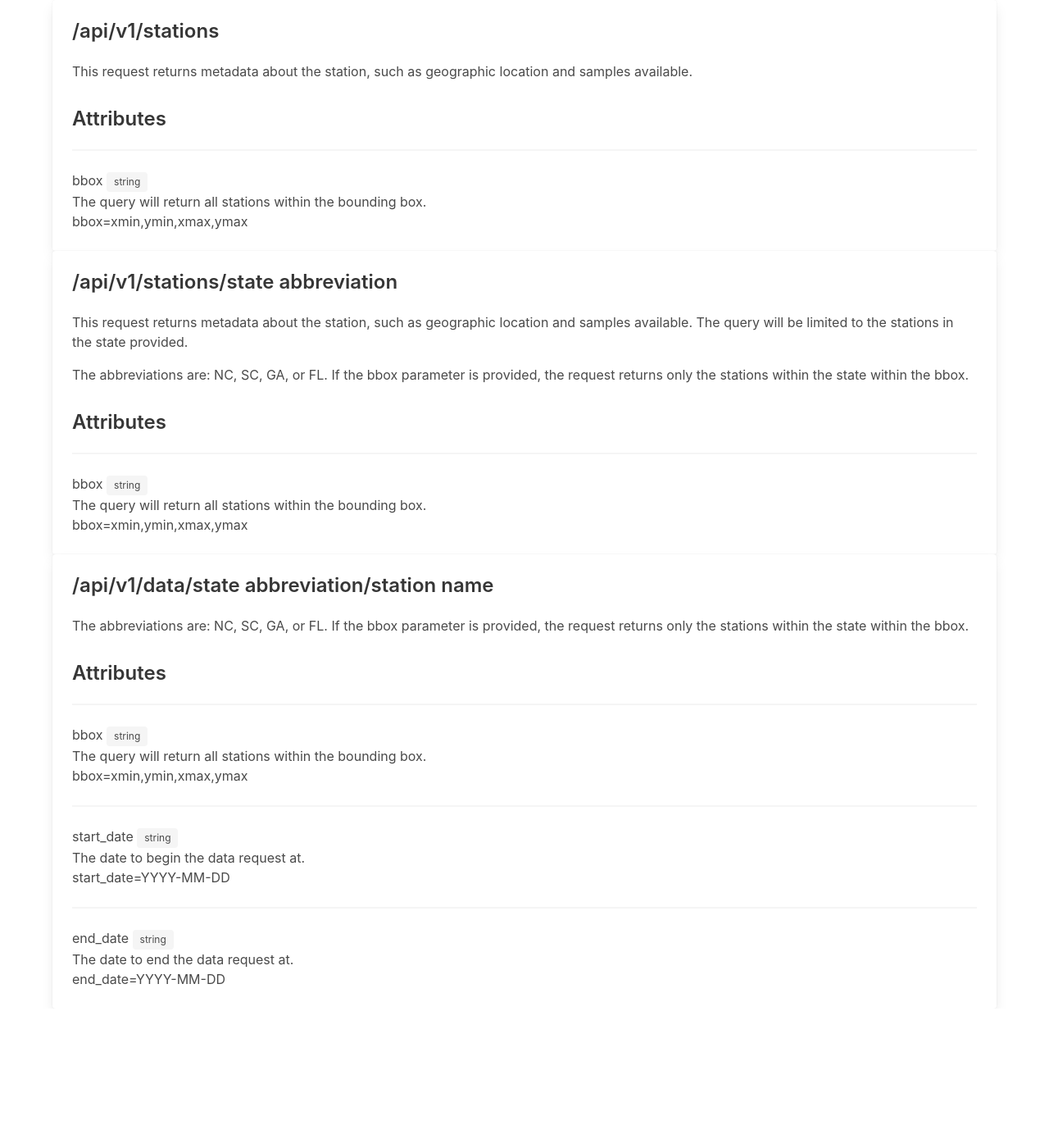
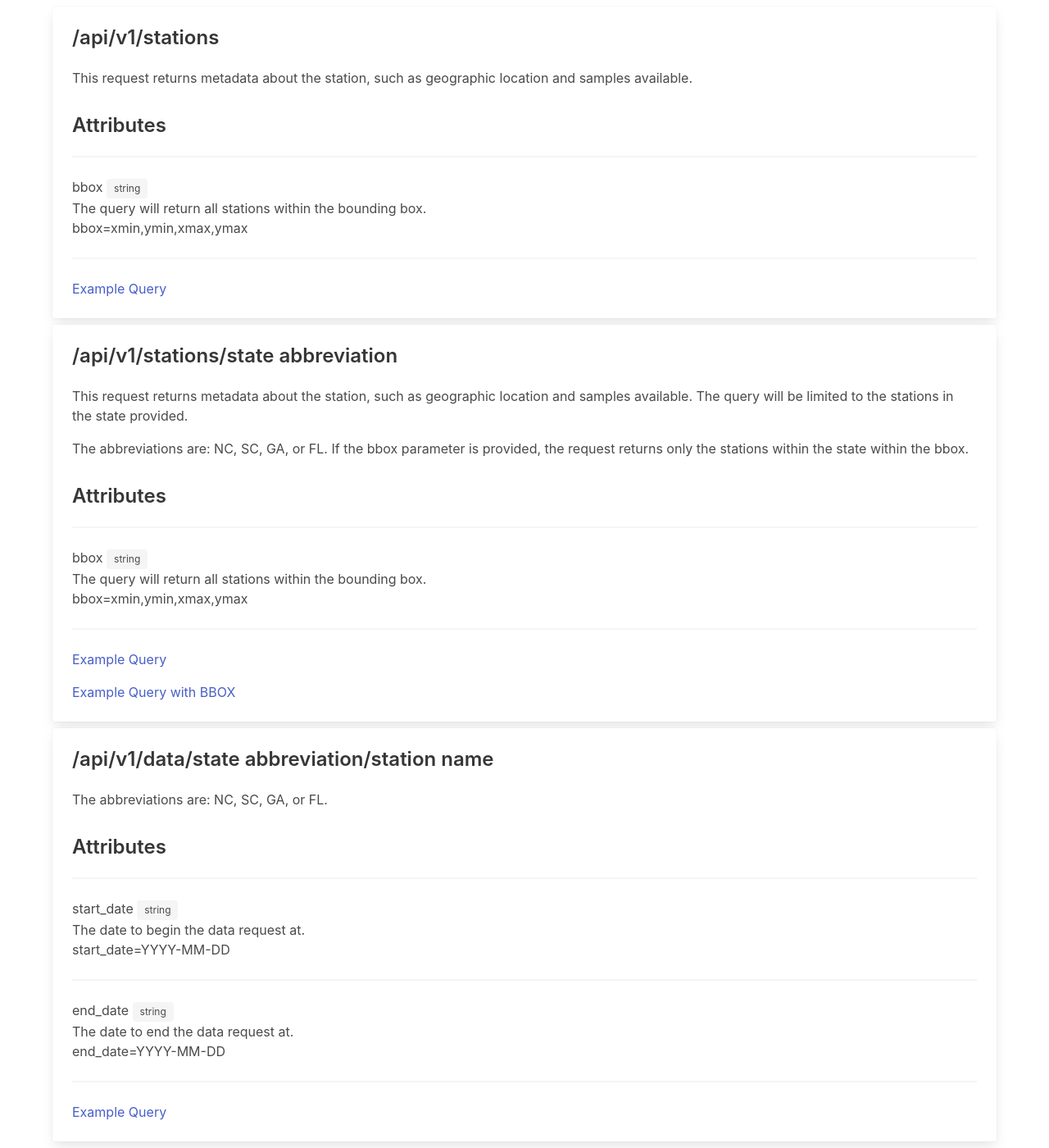
Before and after one commit to DanRamage/Shellbase-REST, a Python web app: template shellbaseapi/templates/api_help.html in a window 1280 px wide. Shown: the whole page at 82% size. Before the commit the page ends 1226 px from the top, so only its background shows below. Run offline with Jinja, Linux system fonts and the light colour scheme; the template is opened without the code that fills it, so the values that code supplies are empty.

Commit message:
Added example queries and some margins for the card.

```diff
--- a/shellbaseapi/templates/api_help.html
+++ b/shellbaseapi/templates/api_help.html
@@ -5,7 +5,7 @@
 {% block app_body %}
     <div class="container">
         <table class="u-full-width">
-            <div class="card">
+            <div class="card mt-2 mb-2">
                 <div class="card-content">
                     <div class="media-content">
                         <p class="title is-4">
@@ -24,7 +24,9 @@
                                     <p>
                                     bbox=xmin,ymin,xmax,ymax
                                     <br>
-
+                                    <hr>
+                                    <p>
+                                        <a href="http://shellbaseapi.howsthebeach.org/api/v1/stations" target="_blank">Example Query</a>
                                     </p>
 
                                 </div>
@@ -33,7 +35,7 @@
                 </div>
             </div>
     </div>
-            <div class="card">
+            <div class="card mt-2 mb-2">
                 <div class="card-content">
                     <div class="media-content">
                         <p class="title is-4">
@@ -60,6 +62,13 @@
                                     <br>
 
                                     </p>
+                                    <hr>
+                                    <p>
+                                        <a href="http://shellbaseapi.howsthebeach.org/api/v1/sc/stations" target="_blank">Example Query</a>
+                                    </p>
+                                    <p>
+                                        <a href="http://shellbaseapi.howsthebeach.org/api/v1/sc/stations?bbox=-81.1,32.8,-77.8,34" target="_blank">Example Query with BBOX</a>
+                                    </p>
 
                                 </div>
                             </p>
@@ -67,7 +76,7 @@
                 </div>
             </div>
     </div>
-            <div class="card">
+            <div class="card mt-2 mb-2">
                 <div class="card-content">
                     <div class="media-content">
                         <p class="title is-4">
@@ -77,22 +86,13 @@
                             <p>
                             </p>
                             <p>
-                            The abbreviations are: NC, SC, GA, or FL. If the bbox parameter is provided, the request
-                            returns only the stations within the state within the bbox.
+                            The abbreviations are: NC, SC, GA, or FL.
 
                             </p>
                             <p>
                                 <h3>Attributes</h3>
                                 <hr>
                                 <div>
-                                    bbox <span class="tag">string</span>
-                                    <br>
-                                    The query will return all stations within the bounding box.
-                                    <p>
-                                    bbox=xmin,ymin,xmax,ymax
-                                    <br>
-                                    </p>
-                                    <hr>
                                     start_date <span class="tag">string</span>
                                     <br>
                                     The date to begin the data request at.
@@ -106,6 +106,10 @@
                                     <p>
                                         end_date=YYYY-MM-DD
                                     </p>
+                                    <hr>
+                                    <p>
+                                        <a href="http://shellbaseapi.howsthebeach.org/api/v1/data/sc/19-01?start_date=2019-01-01&end_date=2020-01-01" target="_blank"> Example Query</a>
+                                    </p>
                                 </div>
                             </p>
                     </div>
```
